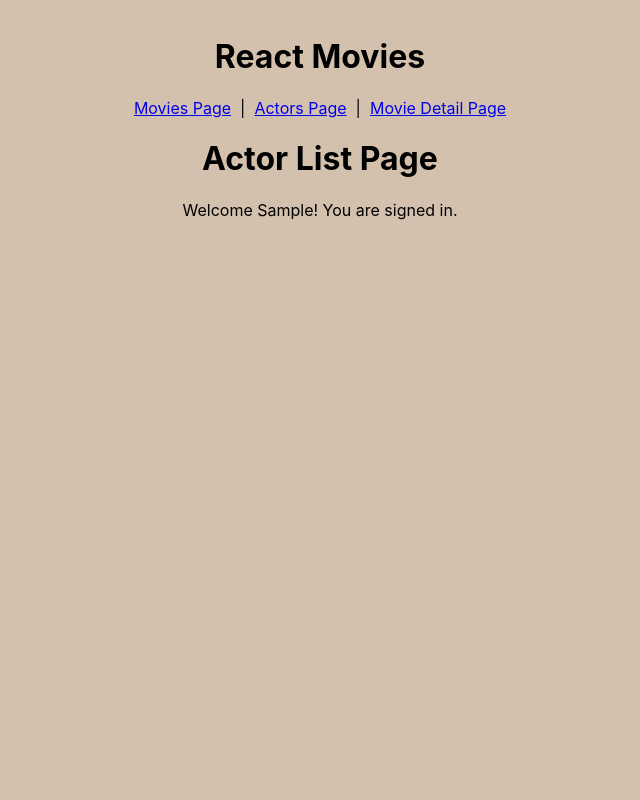
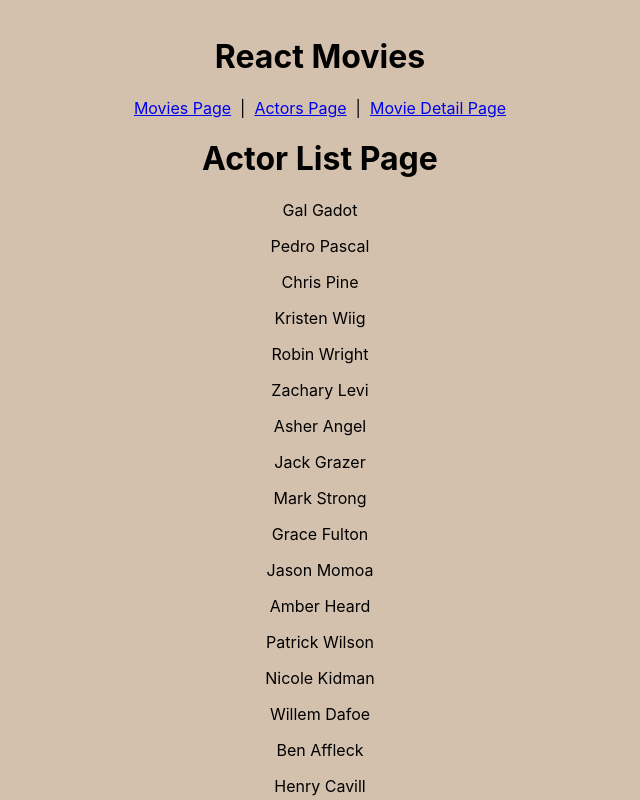
Before and after one commit to madeiramcqueen/react-movies-lab, a React (Create React App) app: page /actors in a window 1280 px wide. Both pictures are taken after typing "Sample" into the empty fields and a click on the button "Login". Shown: the top 800 px of the page, without its empty margins (320-960 px from the left). Built offline with nearby package versions, Linux system fonts and the light colour scheme.

Commit message:
Complete actors page with no duplicates

```diff
--- a/src/App.jsx
+++ b/src/App.jsx
@@ -20,7 +20,7 @@ function App() {
           <NavBar />
           <Routes>
             <Route path="/" element={<MoviesListPage movies={movies} />} />
-            <Route path="/actors" element={<ActorListPage />} />
+            <Route path="/actors" element={<ActorListPage movies={movies} />} />
             <Route path="/movies/:movieName" element={<MovieDetailPage movies={movies} />}
             />
           </Routes>
--- a/src/pages/ActorCard/ActorCard.jsx
+++ b/src/pages/ActorCard/ActorCard.jsx
@@ -2,6 +2,6 @@
 
 export default function ActorCard({ actor }) {
     return (
-        <p>Actor: {actor} </p>
+        <p>{actor} </p>
     )
 }
--- a/src/pages/ActorListPage/ActorListPage.jsx
+++ b/src/pages/ActorListPage/ActorListPage.jsx
@@ -1,10 +1,21 @@
-import ActorCard from "../ActorCard/ActorCard";
+import ActorCard from "../ActorCard/ActorCard"
 
 export default function ActorListPage({ movies }) {
+    let actorsSet = new Set()
+    movies.map(movie => {
+        movie.cast.map(actor => {
+            actorsSet.add(actor)
+        })
+    })
+
+    let actorsArray = Array.from(actorsSet)
     return (
         <div>
             <h1>Actor List Page</h1>
-
+            {actorsArray.map((actor) => (
+                <ActorCard
+                    actor={actor} />
+            ))}
         </div>
     )
 }
--- a/src/pages/MovieDetailPage/MovieDetailPage.jsx
+++ b/src/pages/MovieDetailPage/MovieDetailPage.jsx
@@ -17,7 +17,7 @@ export default function MovieDetailPage({ movies }) {
                 })
                 }
             </ul>
-            <img src={movie.posterPath} />
+            <img src={movie.posterPath} alt="movie-images" />
         </div>
     )
 }
--- a/src/pages/MoviesListPage/MoviesListPage.jsx
+++ b/src/pages/MoviesListPage/MoviesListPage.jsx
@@ -1,6 +1,4 @@
 import MovieCard from "../MovieCard/MovieCard"
-import { Link } from "react-router-dom"
-
 
 export default function MoviesListPage({ movies }) {
     return (
```
